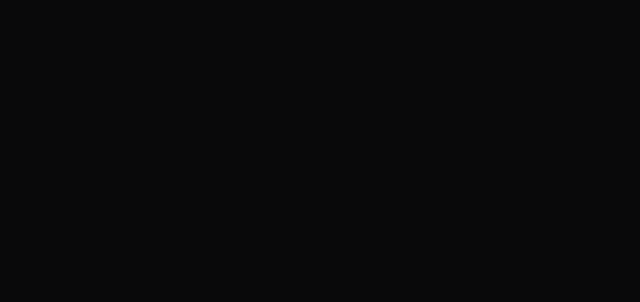
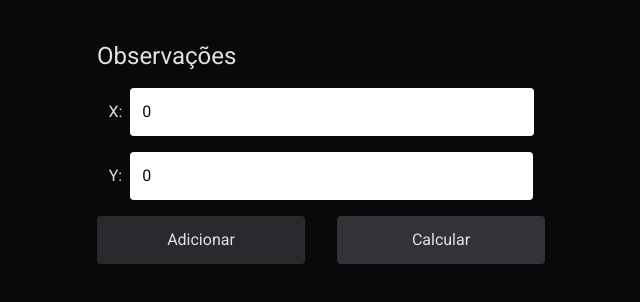
Before and after one commit to TiagoFreitas03/app-collection, a React (Vite) app: page /pearson-regression in a window 1280 px wide. Before the commit this address had no page. Shown: the top 302 px of the page, without its empty margins (319-959 px from the left). Built offline with nearby package versions, Linux system fonts and the light colour scheme.

Commit message:
Aplicação Pearson Regression

```diff
--- a/src/App.tsx
+++ b/src/App.tsx
@@ -22,6 +22,8 @@
 import { KeyValue } from './apps/KeyValue'
 import { LoremIpsumGenerator } from './apps/LoremIpsumGenerator'
 import { Notes } from './apps/Notes'
+import { PearsonRegression } from './apps/PearsonRegression'
+import { ProductLandingPage } from './apps/ProductLandingPage'
 import { Quiz } from './apps/Quiz'
 import { RandomMealGenerator } from './apps/RandomMealGenerator'
 import { RandomNumberGenerator } from './apps/RandomNumberGenerator'
@@ -34,7 +36,6 @@
 import { Weather } from './apps/Weather'
 import { WindChill } from './apps/WindChill'
 import { WordFrequency } from './apps/WordFrequency'
-import { ProductLandingPage } from './apps/ProductLandingPage'
 
 export function App() {
 	return (
@@ -61,6 +62,7 @@
 				<Route path='/key-value' element={<KeyValue />} />
 				<Route path='/lorem-ipsum-generator' element={<LoremIpsumGenerator />} />
 				<Route path='/notes' element={<Notes />} />
+				<Route path='/pearson-regression' element={<PearsonRegression />} />
 				<Route path='/product-landing-page' element={<ProductLandingPage />} />
 				<Route path='/quiz' element={<Quiz />} />
 				<Route path='/random-meal-generator' element={<RandomMealGenerator />} />
--- a/src/Home.tsx
+++ b/src/Home.tsx
@@ -23,6 +23,7 @@
 			<Link to='/key-value'>Key Value</Link>
 			<Link to='/lorem-ipsum-generator'>Lorem Ipsum Generator</Link>
 			<Link to='/notes'>Notes</Link>
+			<Link to='/pearson-regression'>Pearson Regression</Link>
 			<Link to='/product-landing-page'>Product Landing Page</Link>
 			<Link to='/quiz'>Quiz</Link>
 			<Link to='/random-meal-generator'>Random Meal Generator</Link>
--- /dev/null
+++ b/src/apps/PearsonRegression.tsx
@@ -0,0 +1,172 @@
+import { useState } from 'react'
+import { ScatterChart, Scatter, XAxis, YAxis, CartesianGrid } from 'recharts'
+
+interface Observation {
+	x: number
+	y: number
+}
+
+interface Result {
+	xAverage: number
+	yAverage: number
+	xStandardDeviation: number
+	yStandardDeviation: number
+	pearsonCorrelation: number
+}
+
+export function PearsonRegression() {
+	const [x, setX] = useState(0)
+	const [y, setY] = useState(0)
+
+	const [observations, setObservations] = useState<Observation[]>([])
+
+	const [result, setResult] = useState<Result>()
+
+	function addPair() {
+		if (isNaN(x) || isNaN(y))
+			return alert('Número(s) inválido(s)')
+
+		setObservations([...observations, { x, y }])
+		setX(0)
+		setY(0)
+	}
+
+	const arraySum = (arr: number[]) => arr.reduce((a, b) => a + b, 0)
+
+	const average = (values: number[]) => (arraySum(values)) / values.length
+
+	function standardDeviation(values: number[], avg: number) {
+		const count = values.length
+
+		const sum = arraySum(values.map(v => (Math.pow(v - avg, 2)) / (count - 1)))
+
+		return Math.sqrt(sum)
+	}
+
+	function pearsonRegression() {
+		if (observations.length === 0)
+			return alert('Nenhuma observação foi feita!!!')
+
+		// arrays com valores de X e Y
+		const xValues = observations.map(obs => obs.x)
+		const yValues = observations.map(obs => obs.y)
+
+		// média dos valores de X e Y
+		const xAvg = average(xValues)
+		const yAvg = average(yValues)
+
+		// desvio padrão de X e Y
+		const xSD = standardDeviation(xValues, xAvg)
+		const ySD = standardDeviation(yValues, yAvg)
+
+		const calc = () => {
+			const p1 = (1 / (observations.length - 1))
+			let p2 = 0
+
+			const xAux = xValues.map(v => (v - xAvg) / xSD)
+			const yAux = yValues.map(v => (v - yAvg) / ySD)
+
+			for (let i = 0; i < xAux.length; i++)
+				p2 += xAux[i] * yAux[i]
+
+			return p1 * p2
+		}
+
+		const pearsonCorrelation = calc()
+
+		setResult({
+			xAverage: xAvg,
+			yAverage: yAvg,
+			xStandardDeviation: xSD,
+			yStandardDeviation: ySD,
+			pearsonCorrelation
+		})
+	}
+
+	return (
+		<div className='flex justify-around'>
+			<div className='mb-6 w-[480px] p-4 my-6'>
+				<h2 className='text-2xl'>Observações</h2>
+
+				<div className='my-4 text-center'>
+					<label className='mr-2'>X:</label>
+
+					<input
+						value={x}
+						onChange={e => setX(Number(e.target.value))}
+						type='number'
+						step={0.0001}
+						className='rounded p-3 w-[90%]'
+					/>
+				</div>
+
+				<div className='my-4 text-center'>
+					<label className='mr-2'>Y:</label>
+
+					<input
+						value={y}
+						onChange={e => setY(Number(e.target.value))}
+						type='number'
+						step={0.0001}
+						className='rounded p-3 w-[90%]'
+					/>
+				</div>
+
+				<div className='flex gap-8'>
+					<button className='w-full p-3 bg-gray-600 rounded' onClick={addPair}>
+						Adicionar
+					</button>
+
+					<button className='w-full p-3 bg-gray-500 rounded' onClick={pearsonRegression}>
+						Calcular
+					</button>
+				</div>
+
+				{ observations.length > 0 &&
+					<>
+						<table className="w-full text-center border-collapse border border-gray-500 my-4">
+							<thead>
+								<tr>
+									<th className="px-2 py-3 border border-gray-500">X</th>
+									<th className="px-2 py-3 border border-gray-500">Y</th>
+								</tr>
+							</thead>
+
+							<tbody>
+								{observations.map(({ x, y }, index) => {
+									return (
+										<tr key={index}>
+											<td className="border border-gray-500 px-2 py-3">{x}</td>
+											<td className="border border-gray-500 px-2 py-3">{y}</td>
+										</tr>
+									)
+								})}
+							</tbody>
+						</table>
+					</>
+				}
+
+			</div>
+
+			{ result && <div className='p-4 w-[480px] rounded my-6'>
+				<h3 className='text-xl'>Resultado</h3>
+				<p>Média de X: {result.xAverage}</p>
+				<p>Média de Y: {result.yAverage}</p>
+				<p>Desvio padrão de X: {result.xStandardDeviation}</p>
+				<p>Desvio padrão de Y: {result.yStandardDeviation}</p>
+				<p>Coeficiente de Correlação: {result.pearsonCorrelation}</p>
+
+				<div className='my-4'>
+					<p className='mb-4 font-bold'>Gráfico de dispersão</p>
+
+					<ScatterChart width={400} height={400}>
+						<CartesianGrid />
+						<XAxis type="number" dataKey="x" />
+						<YAxis type="number" dataKey="y" />
+						<Scatter name="Observações" data={observations} fill="#C4C4CC" />
+					</ScatterChart>
+				</div>
+			</div>}
+		</div>
+	)
+}
```
Also changed, not shown: 1 other file (tests, documents, lock files or other folders).
